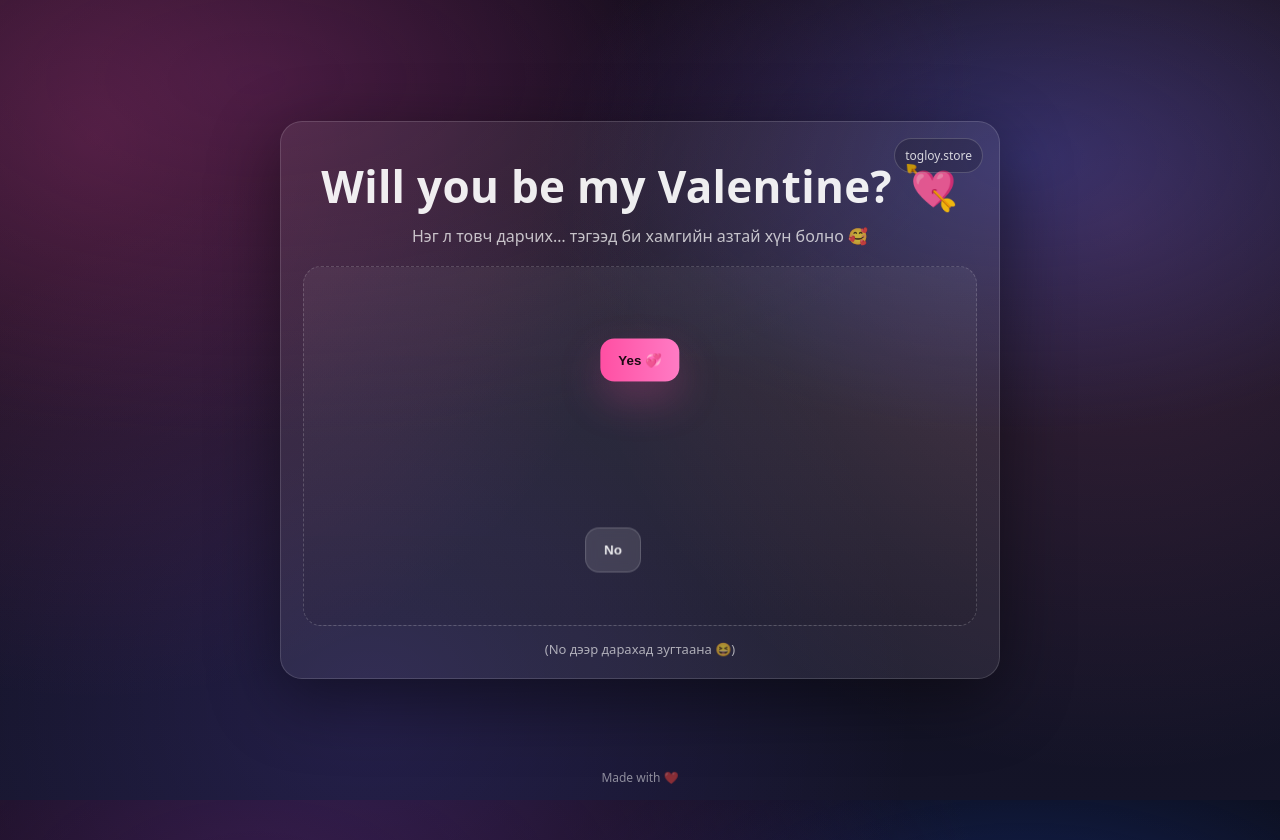
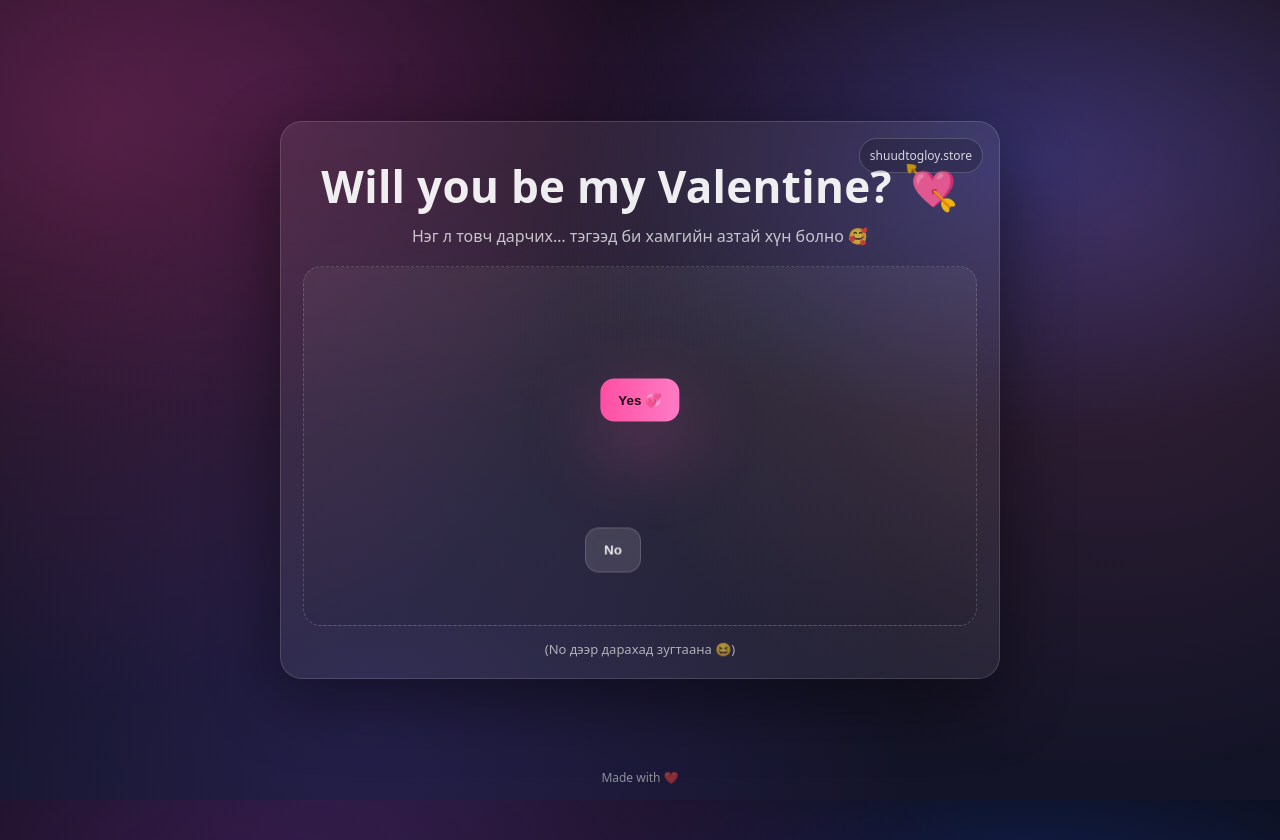
Before and after one commit to tmulnn/togloy.store, a React (Create React App) app: page / in a window 1280 px wide. Shown: the top 840 px of the page. Built offline with nearby package versions, Linux system fonts and the light colour scheme.

Commit message:
version 1

```diff
--- a/src/App.css
+++ b/src/App.css
@@ -38,6 +38,7 @@ body {
   box-shadow: 0 20px 70px rgba(0,0,0,0.45);
   position: relative;
   overflow: hidden;
+  z-index: 1;
 }
 
 .badge {
@@ -78,27 +79,15 @@ body {
 .btn {
   border: 0;
   cursor: pointer;
-  font-weight: 800;
+  font-weight: 900;
   padding: 14px 18px;
   border-radius: 14px;
-  transition: transform 140ms ease, filter 140ms ease;
+  transition: transform 200ms cubic-bezier(.2,.9,.2,1), filter 120ms ease;
   user-select: none;
   white-space: nowrap;
 }
 
 .btn:active { transform: scale(0.98); }
-
-.btn.yes {
-  position: absolute;
-  left: 50%;
-  top: 26%;
-  transform: translate(-50%, -50%) scale(var(--yesScale, 1));
-  background: linear-gradient(90deg, var(--pink), var(--pink2));
-  color: #1b0911;
-  box-shadow: 0 18px 40px rgba(255, 79, 163, 0.25);
-}
-
-.btn.yes:hover { filter: brightness(1.05); }
 
 .btn.no {
   position: absolute;
@@ -108,11 +97,38 @@ body {
   backdrop-filter: blur(6px);
 }
 
+/* ✅ YES нь arena-с гарч дэлгэц дээр fixed болно */
+.btn.yes {
+  position: fixed;
+  left: 50%;
+  top: 50%;
+  transform: translate(-50%, -50%) scale(var(--yesScale, 1));
+  background: linear-gradient(90deg, var(--pink), var(--pink2));
+  color: #1b0911;
+  box-shadow: 0 25px 80px rgba(255, 79, 163, 0.45);
+  z-index: 50;
+}
+
+.btn.yes:hover { filter: brightness(1.05); }
+
 .hint {
   margin-top: 14px;
   text-align: center;
   color: rgba(255,255,255,0.62);
   font-size: 13px;
+}
+
+/* том болоход heartbeat */
+@keyframes heartbeat {
+  0%   { transform: translate(-50%, -50%) scale(var(--yesScale)); }
+  25%  { transform: translate(-50%, -50%) scale(calc(var(--yesScale) * 1.05)); }
+  50%  { transform: translate(-50%, -50%) scale(var(--yesScale)); }
+  75%  { transform: translate(-50%, -50%) scale(calc(var(--yesScale) * 1.08)); }
+  100% { transform: translate(-50%, -50%) scale(var(--yesScale)); }
+}
+
+.btn.yes.big {
+  animation: heartbeat 1s infinite;
 }
 
 .success {
@@ -197,6 +213,7 @@ body {
     radial-gradient(circle at 85% 30%, rgba(255,123,196,0.18), transparent 42%),
     radial-gradient(circle at 30% 85%, rgba(124,92,255,0.16), transparent 45%);
   pointer-events: none;
+  z-index: 0;
 }
 
 .foot {
--- a/src/App.js
+++ b/src/App.js
@@ -37,37 +37,37 @@ export default function App() {
   function moveNo() {
     if (yes) return;
 
-    // update counters/text
+    // counter + label
     setNoCount((c) => c + 1);
     setNoText(MESSAGES[(noCount + 1) % MESSAGES.length]);
 
-    // teleport NO inside arena
+    // NO zugtana (arena dotor)
     const padX = 12;
     const x = rand(padX, 100 - padX);
     const y = rand(55, 90);
     setNoPos({ x, y });
 
-    // grow YES but keep it inside arena
-    const arena = arenaRef.current;
+    // YES fullscreen hurtel tomorno (viewport-r max scale tootsono)
     const yesBtn = yesBtnRef.current;
 
     setYesScale((s) => {
-      const next = s + 0.32; // 🔥 өсөх хурд (0.25~0.45 болгож тоглож болно)
+      const next = s + 0.45; // өсөх хурд (0.30~0.60 хооронд тааруулж болно)
 
-      if (!arena || !yesBtn) return Math.min(4, +next.toFixed(2));
+      if (!yesBtn) return +next.toFixed(2);
 
-      const a = arena.getBoundingClientRect();
-      const b = yesBtn.getBoundingClientRect();
+      const rect = yesBtn.getBoundingClientRect();
 
-      // leave padding so it doesn't touch border
-      const pad = 16;
+      // base хэмжээ (одоогийн дэлгэцэн дээрх хэмжээг одоогийн scale-ээр хуваана)
+      const baseW = rect.width / s;
+      const baseH = rect.height / s;
 
-      // current displayed size uses current scale already, so base size = current / currentScale
-      const baseW = b.width / s;
-      const baseH = b.height / s;
+      // viewport хэмжээ
+      const vw = window.innerWidth;
+      const vh = window.innerHeight;
 
-      const maxScaleX = (a.width - pad * 2) / baseW;
-      const maxScaleY = (a.height - pad * 2) / baseH;
+      // дэлгэц "дүүрэх" хязгаар (өргөн 92%, өндөр 78% орчим)
+      const maxScaleX = (vw * 0.92) / baseW;
+      const maxScaleY = (vh * 0.78) / baseH;
       const maxScale = Math.max(1, Math.min(maxScaleX, maxScaleY));
 
       return Math.min(maxScale, +next.toFixed(2));
@@ -83,7 +83,7 @@ export default function App() {
       <div className="bgHearts" aria-hidden="true" />
 
       <div className="card">
-        <div className="badge">togloy.store</div>
+        <div className="badge">shuudtogloy.store</div>
 
         <h1 className="title">{title}</h1>
 
@@ -93,16 +93,8 @@ export default function App() {
               Нэг л товч дарчих… тэгээд би хамгийн азтай хүн болно 🥰
             </p>
 
+            {/* NO zugtah talbai */}
             <div className="arena" ref={arenaRef}>
-              <button
-                ref={yesBtnRef}
-                className="btn yes"
-                onClick={handleYes}
-                style={{ ["--yesScale"]: yesScale }}
-              >
-                Yes 💞
-              </button>
-
               <button
                 className="btn no"
                 onClick={moveNo}
@@ -115,6 +107,16 @@ export default function App() {
                 {noText}
               </button>
             </div>
+
+            {/* YES дэлгэцийн төвд fixed байрлаад томорно */}
+            <button
+              ref={yesBtnRef}
+              className={`btn yes ${yesScale > 6 ? "big" : ""}`}
+              onClick={handleYes}
+              style={{ ["--yesScale"]: yesScale }}
+            >
+              Yes 💞
+            </button>
 
             <div className="hint">(No дээр дарахад зугтаана 😆)</div>
           </>
```
